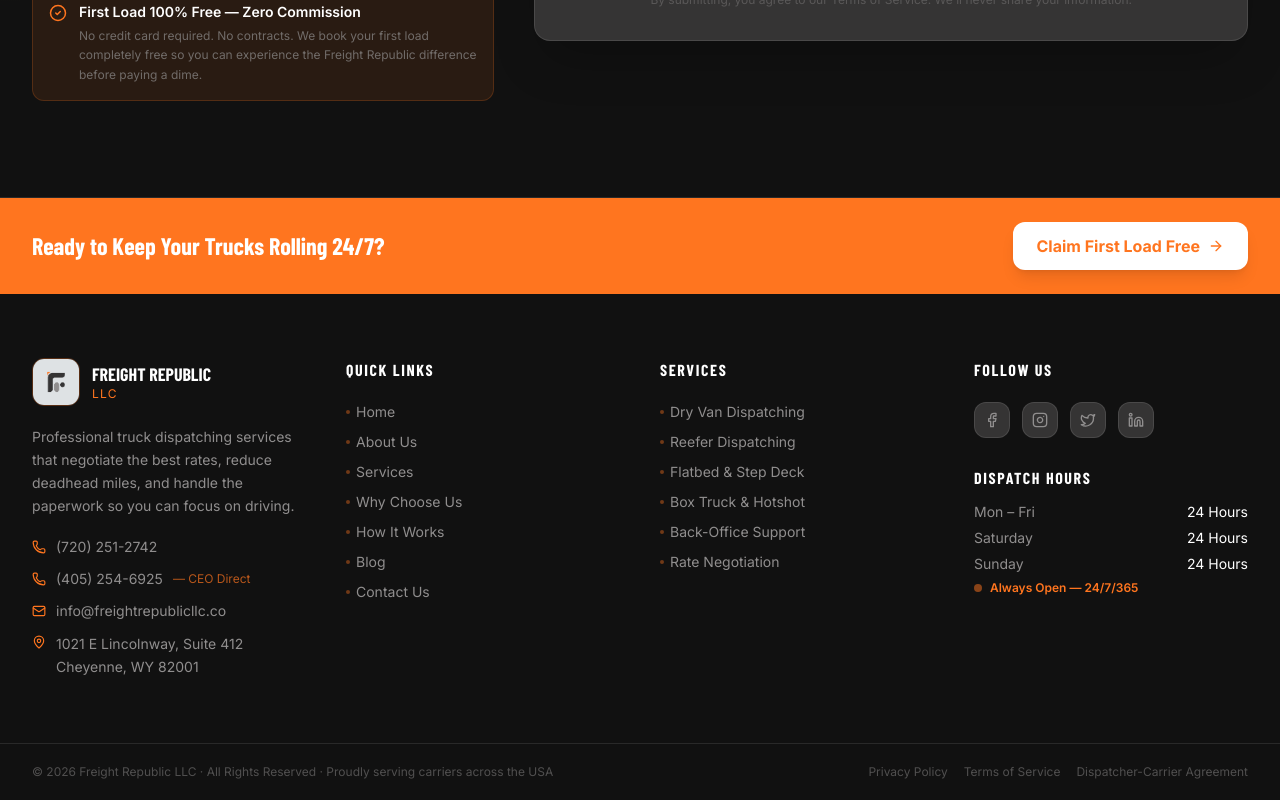
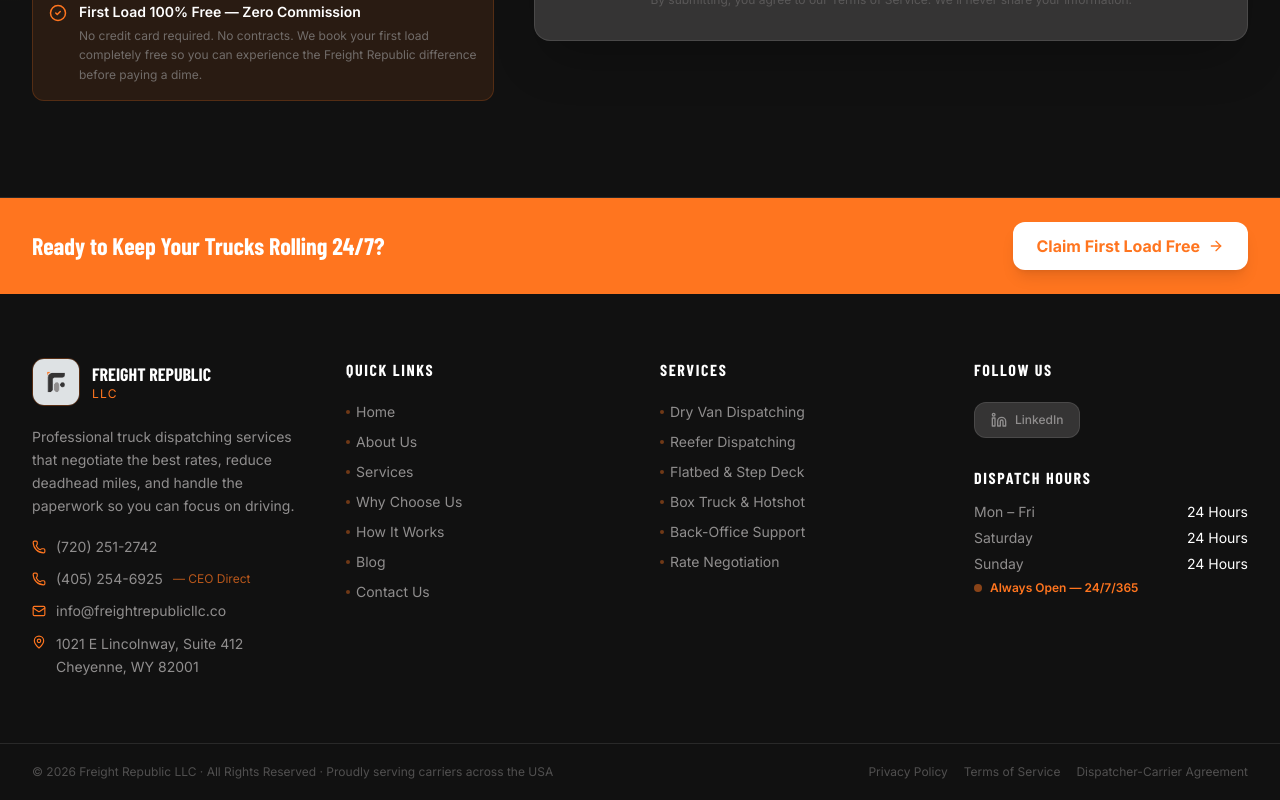
Before and after one commit to jrmichael787/freight-republic, a React (Vite) app: page / in a window 1280 px wide. Shown: the part 7246-8046 px from the top of the page. Built offline with nearby package versions, Linux system fonts and the light colour scheme; no server answers; a web font is replaced by a local one.

Commit message:
Replace social icons with LinkedIn-only link to company page

```diff
--- a/src/components/Footer.jsx
+++ b/src/components/Footer.jsx
@@ -1,5 +1,5 @@
 import { motion } from 'motion/react'
-import { Phone, Mail, MapPin, Facebook, Instagram, Twitter, Linkedin, ArrowRight } from 'lucide-react'
+import { Phone, Mail, MapPin, Linkedin, ArrowRight } from 'lucide-react'
 import logoPrimary from '../assets/logo-primary.png'
 
 const quickLinks = [
@@ -22,10 +22,7 @@
 ]
 
 const socials = [
-  { icon: Facebook, label: 'Facebook', href: '#' },
-  { icon: Instagram, label: 'Instagram', href: '#' },
-  { icon: Twitter, label: 'Twitter/X', href: '#' },
-  { icon: Linkedin, label: 'LinkedIn', href: '#' },
+  { icon: Linkedin, label: 'LinkedIn', href: 'https://www.linkedin.com/company/freight-republic-llc/' },
 ]
 
 export default function Footer() {
@@ -154,12 +151,15 @@
                 <motion.a
                   key={label}
                   href={href}
+                  target="_blank"
+                  rel="noopener noreferrer"
                   aria-label={label}
-                  className="w-9 h-9 rounded-xl bg-charcoal border border-white/10 flex items-center justify-center text-silver hover:text-white hover:bg-orange hover:border-orange transition-all duration-300"
-                  whileHover={{ scale: 1.1 }}
+                  className="flex items-center gap-2 px-4 h-9 rounded-xl bg-charcoal border border-white/10 text-silver hover:text-white hover:bg-orange hover:border-orange transition-all duration-300"
+                  whileHover={{ scale: 1.05 }}
                   whileTap={{ scale: 0.95 }}
                 >
                   <Icon size={16} />
+                  <span className="text-xs font-body font-500">{label}</span>
                 </motion.a>
               ))}
             </div>
```
